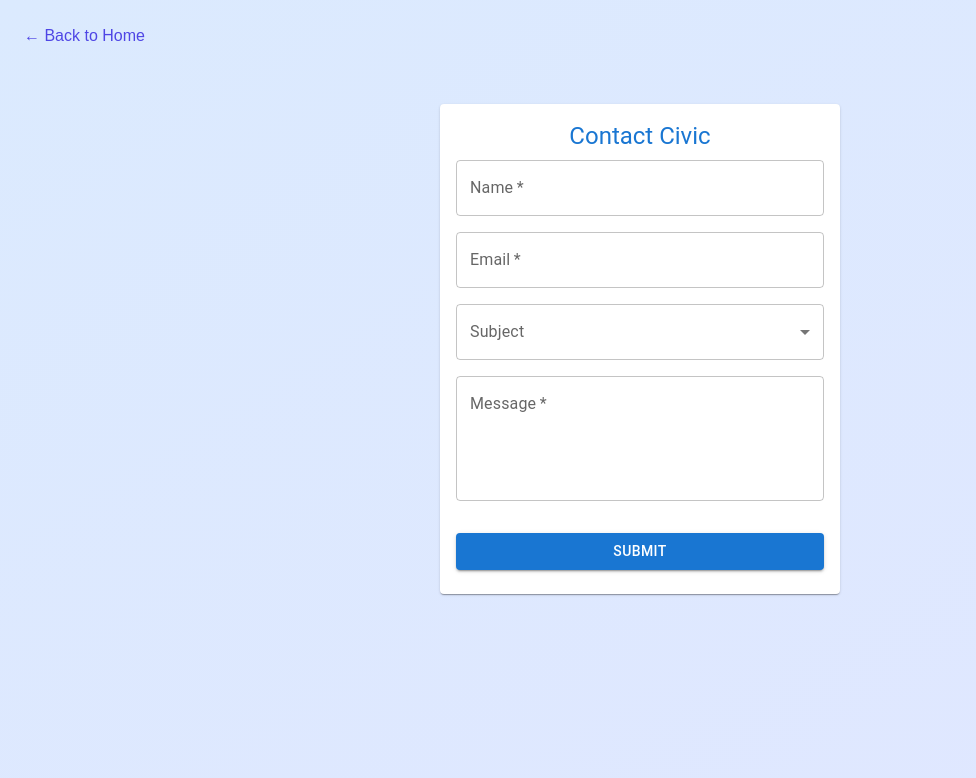
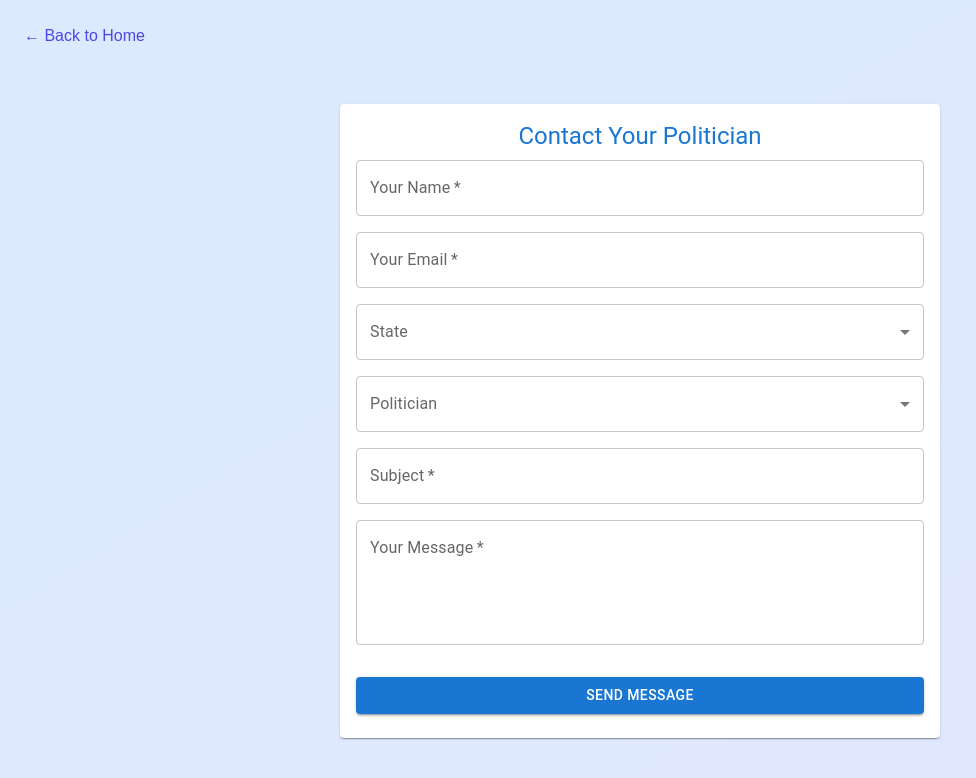
Before and after one commit to carlygoogel/civic, a Next.js app: page /contact in a window 1280 px wide. Shown: the top 778 px of the page, without its empty margins (0-976 px from the left). Built offline with nearby package versions, Linux system fonts and the light colour scheme.

Commit message:
updated form

```diff
--- a/app/contact/page.tsx
+++ b/app/contact/page.tsx
@@ -1,8 +1,7 @@
-import React from 'react';
-//import CivicContactForm from '../app/components/civic_contact_form.tsx';
+'use client';
+
+import React, { useState } from 'react';
 import Link from 'next/link';
-
-
 import {
   Card,
   CardContent,
@@ -10,28 +9,50 @@ import {
   MenuItem,
   Button,
   Typography,
-  Box
+  Box,
+  FormControl,
+  InputLabel,
+  Select
 } from '@mui/material';
 
 const CivicContactForm = () => {
+  const [state, setState] = useState('');
+  const [politician, setPolitician] = useState('');
+
   const handleSubmit = (e: React.FormEvent<HTMLFormElement>) => {
     e.preventDefault();
     console.log('Form submitted');
+    // Here you would typically send the form data to your backend
   };
 
+  // This is a placeholder. In a real application, you'd fetch this data from an API
+  const states = [
+    'Alabama', 'Alaska', 'Arizona', 'Arkansas', 'California', 'Colorado', 'Connecticut',
+    'Delaware', 'Florida', 'Georgia', 'Hawaii', 'Idaho', 'Illinois', 'Indiana', 'Iowa',
+    'Kansas', 'Kentucky', 'Louisiana', 'Maine', 'Maryland', 'Massachusetts', 'Michigan',
+    'Minnesota', 'Mississippi', 'Missouri', 'Montana', 'Nebraska', 'Nevada', 'New Hampshire',
+    'New Jersey', 'New Mexico', 'New York', 'North Carolina', 'North Dakota', 'Ohio',
+    'Oklahoma', 'Oregon', 'Pennsylvania', 'Rhode Island', 'South Carolina', 'South Dakota',
+    'Tennessee', 'Texas', 'Utah', 'Vermont', 'Virginia', 'Washington', 'West Virginia',
+    'Wisconsin', 'Wyoming'
+  ];
+
+  // This is a placeholder. In a real application, you'd fetch this data from an API based on the selected state
+  const politicians = ['Senator A', 'Senator B', 'Representative C', 'Representative D'];
+
   return (
-    <Card sx={{ maxWidth: 400, margin: 'auto', mt: 4 }}>
+    <Card sx={{ maxWidth: 600, margin: 'auto', mt: 4 }}>
       <CardContent>
         <Typography variant="h5" component="div" gutterBottom sx={{ color: 'primary.main', textAlign: 'center' }}>
-          Contact Civic
+          Contact Your Politician
         </Typography>
-        <Box component="form"   sx={{ '& .MuiTextField-root': { mb: 2 } }}>
+        <Box component="form" onSubmit={handleSubmit} sx={{ '& .MuiTextField-root': { mb: 2 } }}>
           <TextField
             fullWidth
             required
             id="name"
             name="name"
-            label="Name"
+            label="Your Name"
             variant="outlined"
           />
           <TextField
@@ -39,31 +60,52 @@ const CivicContactForm = () => {
             required
             id="email"
             name="email"
-            label="Email"
+            label="Your Email"
             type="email"
             variant="outlined"
           />
+          <FormControl fullWidth variant="outlined" sx={{ mb: 2 }}>
+            <InputLabel id="state-label">State</InputLabel>
+            <Select
+              labelId="state-label"
+              id="state"
+              value={state}
+              onChange={(e) => setState(e.target.value as string)}
+              label="State"
+            >
+              {states.map((state) => (
+                <MenuItem key={state} value={state}>{state}</MenuItem>
+              ))}
+            </Select>
+          </FormControl>
+          <FormControl fullWidth variant="outlined" sx={{ mb: 2 }}>
+            <InputLabel id="politician-label">Politician</InputLabel>
+            <Select
+              labelId="politician-label"
+              id="politician"
+              value={politician}
+              onChange={(e) => setPolitician(e.target.value as string)}
+              label="Politician"
+            >
+              {politicians.map((politician) => (
+                <MenuItem key={politician} value={politician}>{politician}</MenuItem>
+              ))}
+            </Select>
+          </FormControl>
           <TextField
             fullWidth
-            select
+            required
             id="subject"
             name="subject"
             label="Subject"
             variant="outlined"
-            defaultValue=""
-          >
-            <MenuItem value="">Select a subject</MenuItem>
-            <MenuItem value="quote">Quote</MenuItem>
-            <MenuItem value="project">Project</MenuItem>
-            <MenuItem value="job">Job Opportunity</MenuItem>
-            <MenuItem value="other">Other</MenuItem>
-          </TextField>
+          />
           <TextField
             fullWidth
             required
             id="message"
             name="message"
-            label="Message"
+            label="Your Message"
             multiline
             rows={4}
             variant="outlined"
@@ -75,7 +117,7 @@ const CivicContactForm = () => {
             fullWidth
             sx={{ mt: 2 }}
           >
-            Submit
+            Send Message
           </Button>
         </Box>
       </CardContent>
@@ -92,7 +134,7 @@ const Page = () => {
         </Link>
       </header>
       <main className="flex-grow flex items-center justify-center">
-      <CivicContactForm />
+        <CivicContactForm />
       </main>
     </div>
   );
```
